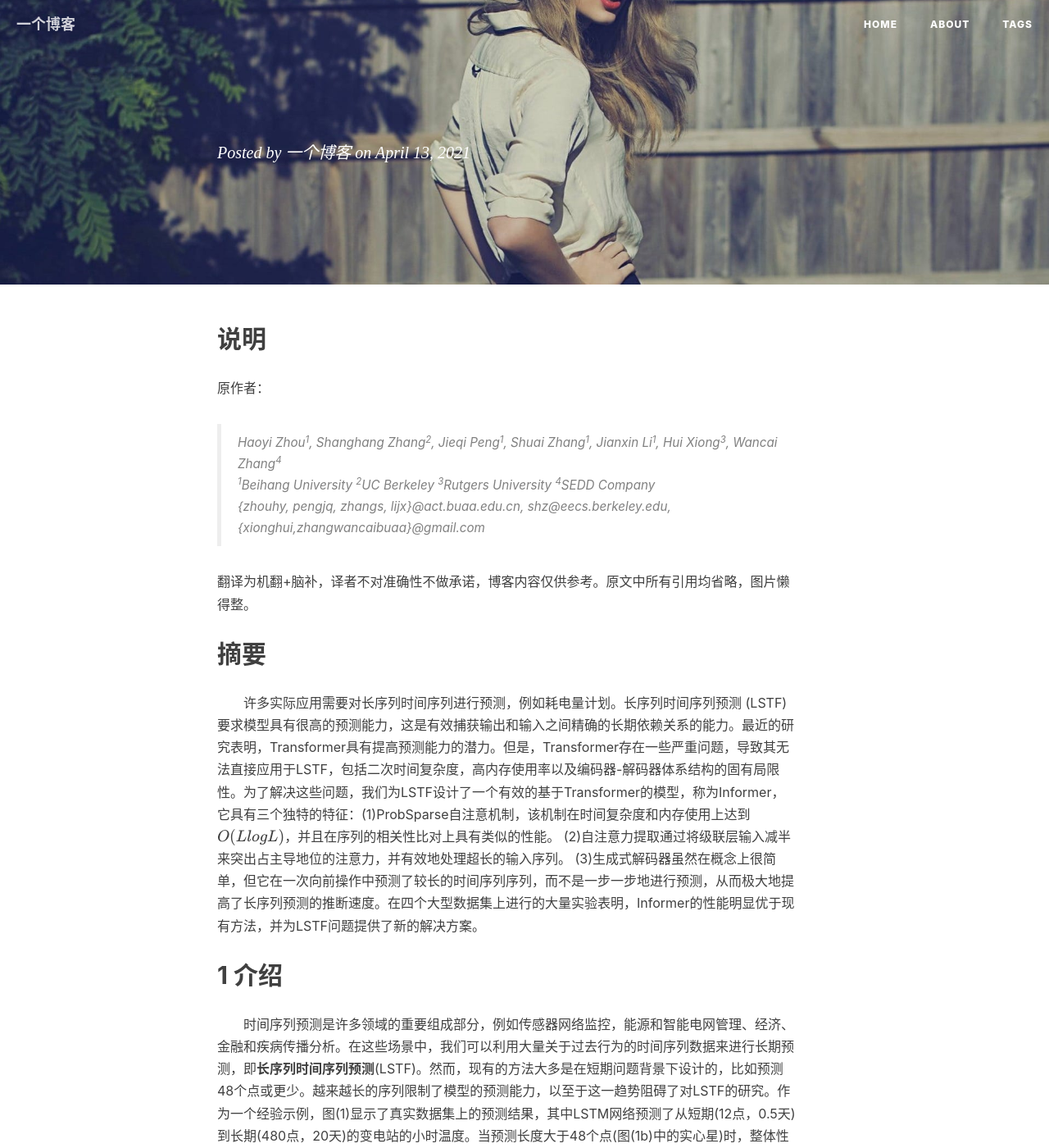
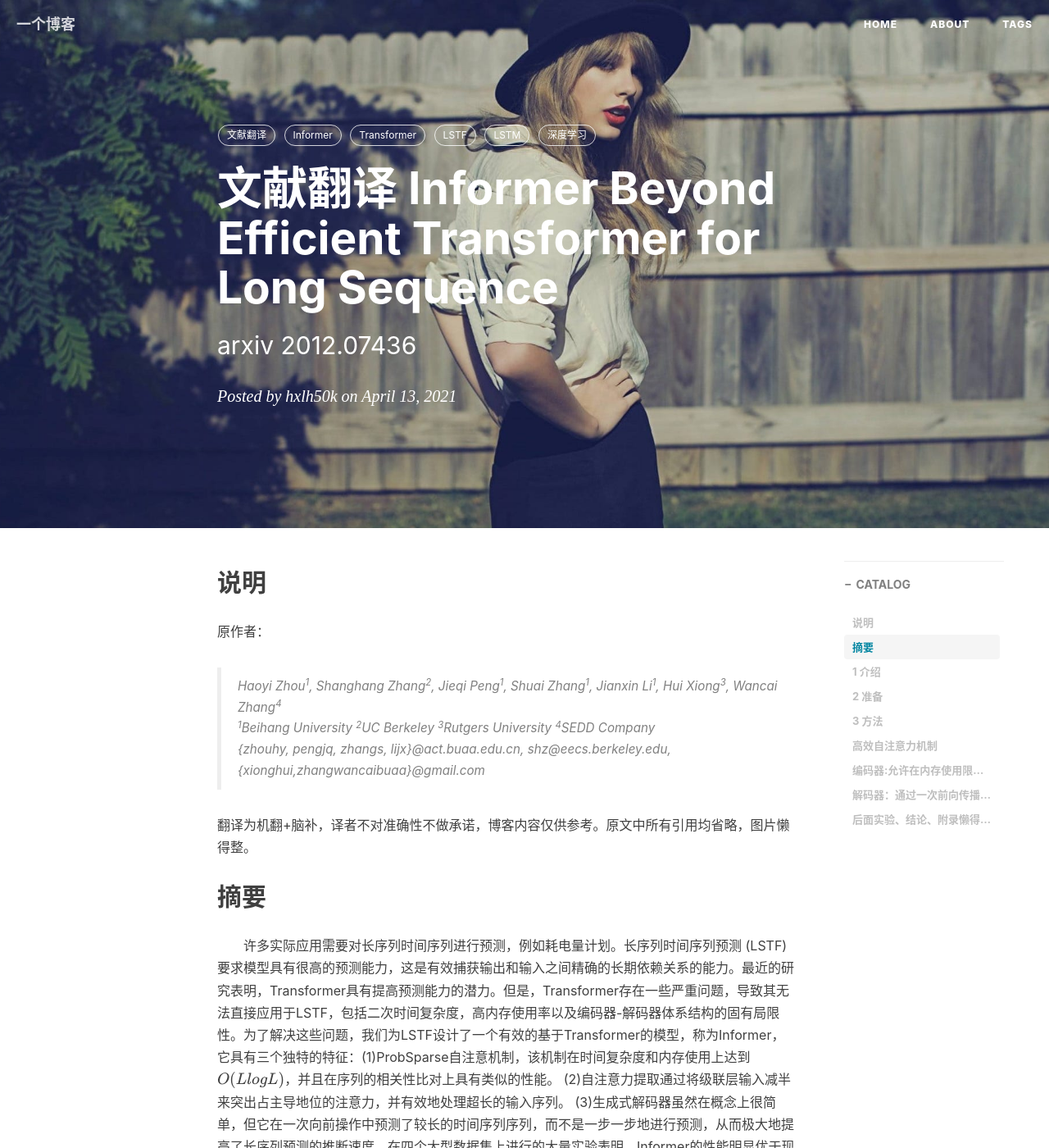
Before and after one commit to HXLH50K/hxlh50k.github.io, a Jekyll site: the page built from _posts/2021-04-12-文献翻译 Informer Beyond Efficient Transformer for Long Sequence.md, in a window 1280 px wide and 1400 px high. Shown: the whole window at 82% size. Built offline with Jekyll 4.4.1, drawn with Linux system fonts in a browser that asks for light colours; nearby versions of some CDN libraries; our own code applies the rules of GitHub Pages for plain Markdown files; formulas are drawn with MathJax 3; comment, search, counter and statistics services are not loaded.

Commit message:
post a new blog

```diff
--- a/_posts/2021-04-12-文献翻译 Informer Beyond Efficient Transformer for Long Sequence.md
+++ b/_posts/2021-04-12-文献翻译 Informer Beyond Efficient Transformer for Long Sequence.md
@@ -1,7 +1,7 @@
 ---
 layout:     post
-title:      [文献翻译]Informer Beyond Efficient Transformer for Long Sequence
-subtitle:   arxiv: 2012.07436
+title:      文献翻译 Informer Beyond Efficient Transformer for Long Sequence
+subtitle:   arxiv 2012.07436
 date:       2021-04-13
 author:     hxlh50k
 header-img: null
```
